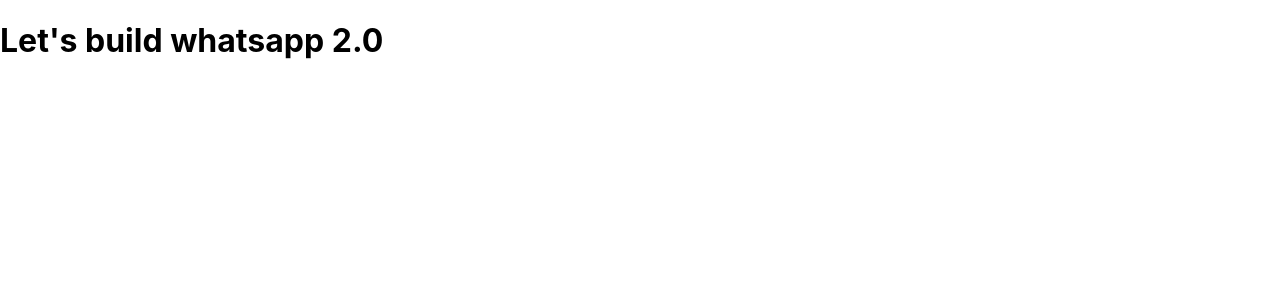
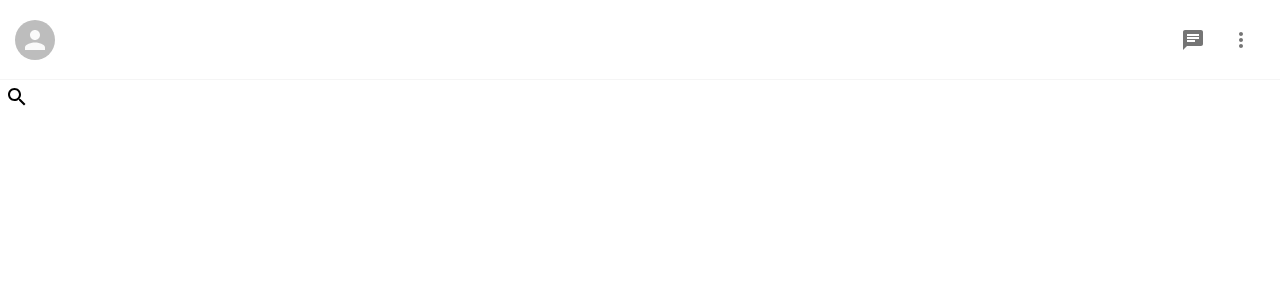
Before and after one commit to Mogakamo/whatsapp-clone, a Next.js app: page / in a window 1280 px wide. Shown: the top 300 px of the page. Built offline with nearby package versions, Linux system fonts and the light colour scheme.

Commit message:
Sidebar in progress...

```diff
--- /dev/null
+++ b/components/Sidebar.js
@@ -0,0 +1,69 @@
+import React from "react";
+import styled from "styled-components";
+import { Avatar, IconButton } from "@material-ui/core";
+import ChatIcon from "@material-ui/icons/Chat";
+import MoreVertIcon from "@material-ui/icons/MoreVert";
+import SearchIcon from "@material-ui/icons/Search";
+
+const Sidebar = () => {
+  return (
+    <Container>
+      <Header>
+        <UserAvatar />
+
+        <IconsContainer>
+          <IconButton>
+            <ChatIcon />
+          </IconButton>
+          <IconButton>
+            <MoreVertIcon />
+          </IconButton>
+        </IconsContainer>
+      </Header>
+
+      <Search>
+        <SearchIcon />
+        <SearchInput placehoder="Search in chats" />
+      </Search>
+    </Container>
+  );
+};
+
+export default Sidebar;
+
+const Container = styled.div``;
+
+const Search = styled.div`
+    display: flex;
+    align-items: center;
+    padding: 5px;
+    border-radius: 2px;
+`;
+
+const SearchInput = styled.input`
+    outline-width: 0;
+    border: none;
+    flex: 1;
+`;
+
+const Header = styled.div`
+  display: flex;
+  position: sticky;
+  top: 0;
+  background-color: white;
+  justify-content: space-between;
+  align-items: center;
+  padding: 15px;
+  height: 80px;
+  border-bottom: 1px solid whitesmoke;
+`;
+
+const UserAvatar = styled(Avatar)`
+  cursor: pointer;
+
+  :hover {
+    opacity: 0.8;
+  }
+`;
+
+const IconsContainer = styled.div``;
--- a/package.json
+++ b/package.json
@@ -9,6 +9,8 @@
     "lint": "next lint"
   },
   "dependencies": {
+    "@material-ui/core": "^4.12.3",
+    "@material-ui/icons": "^4.11.2",
     "next": "12.1.0",
     "react": "17.0.2",
     "react-dom": "17.0.2",
--- a/pages/index.js
+++ b/pages/index.js
@@ -1,4 +1,5 @@
 import Head from "next/head"
+import Sidebar from "../components/Sidebar"
 
 export default function Home() {
   return (
@@ -6,7 +7,8 @@
       <Head>
         <title>Whatsapp-Clone</title>
       </Head>
-      <h1>Let's build whatsapp 2.0</h1>
+
+      <Sidebar />
     </div>
   )
 }
```
Also changed, not shown: 1 other file (tests, documents, lock files or other folders).
